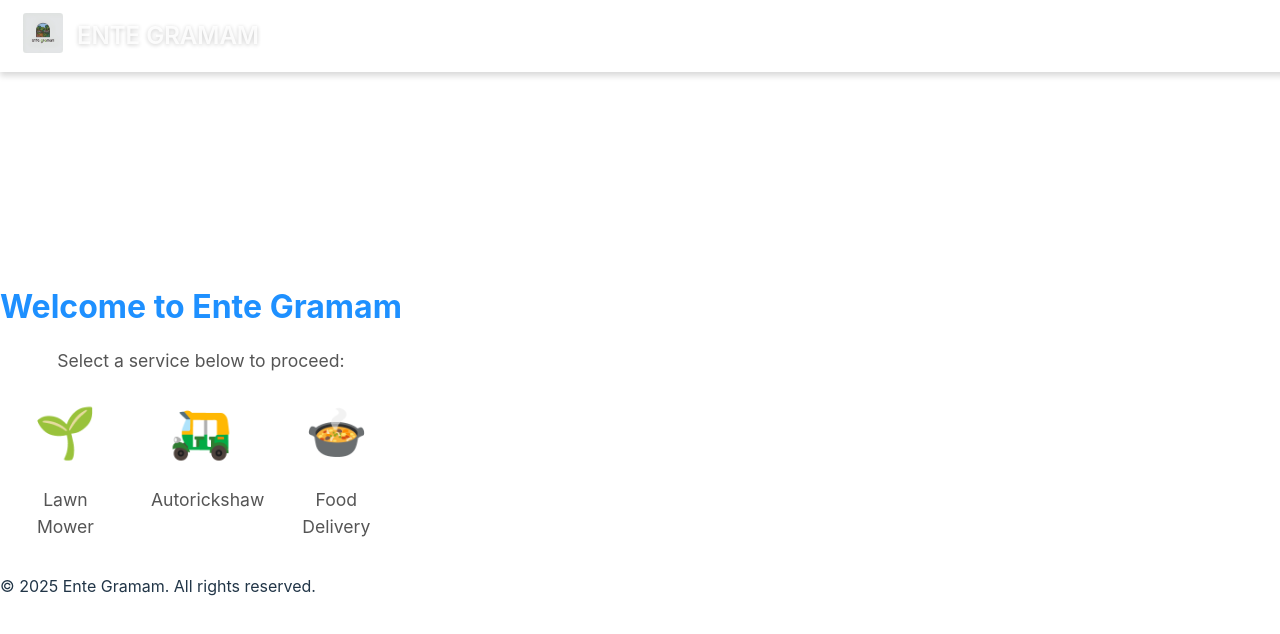
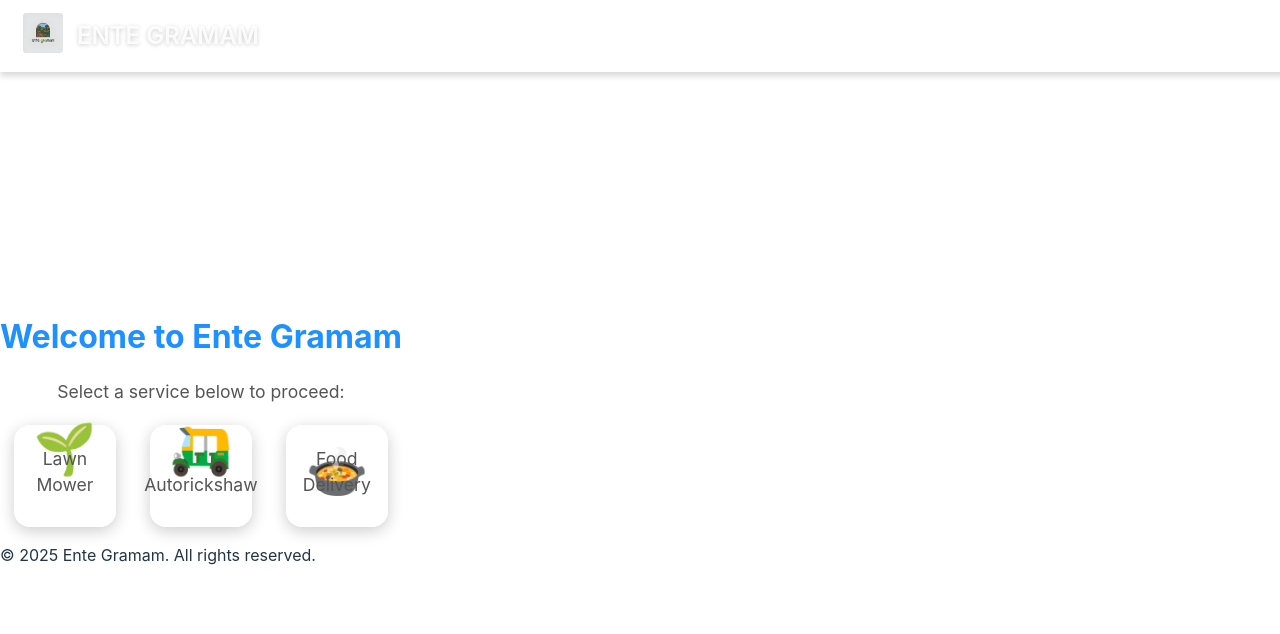
Before and after one commit to code-ninja-labs/ente-gramam1, a React (Vite) app: page / in a window 1280 px wide. Shown: the top 634 px of the page. Built offline with nearby package versions, Linux system fonts and the light colour scheme.

Commit message:
Update AppIcons.css

```diff
--- a/src/components/AppIcons/AppIcons.css
+++ b/src/components/AppIcons/AppIcons.css
@@ -7,16 +7,42 @@
 }
 
 .icon-item {
+  display: flex;
+  flex-direction: column;
+  align-items: center;
+  justify-content: center;
+  position: relative; /* Positioning the container for layered styling */
   text-align: center;
   width: 100px; /* Fixed size for uniformity */
+  height: 100px;
+  border-radius: 16px; /* Rounded square */
+  background: rgba(255, 255, 255, 0.2); /* Transparent background */
+  box-shadow: 0 4px 16px rgba(0, 0, 0, 0.2); /* Shadow for depth */
+  backdrop-filter: blur(10px); /* Glassmorphism blur effect */
+  -webkit-backdrop-filter: blur(10px); /* Safari support */
+  border: 1px solid rgba(255, 255, 255, 0.3); /* Subtle outline */
+  transition: transform 0.3s ease; /* Smooth animations */
+}
+
+.icon-item:hover {
+  transform: translateY(-10px); /* Lift-up effect on hover */
 }
 
 .icon {
   font-size: 50px;
   margin-bottom: 10px;
+  position: absolute;
 }
 
 .icon-label {
   color: #ffffff; /* White text for dark theme */
   font-size: 1rem;
+  position: absolute; /* Ensure it stays in place */
+  bottom: 10px;
 }
+
+/* Specific adjustments for Lawn Mower and Autorickshaw */
+.icon-item:nth-child(1) .icon, /* Lawn Mower */
+.icon-item:nth-child(2) .icon { /* Autorickshaw */
+  top: -15px; /* Lift above the container */
+}
```
